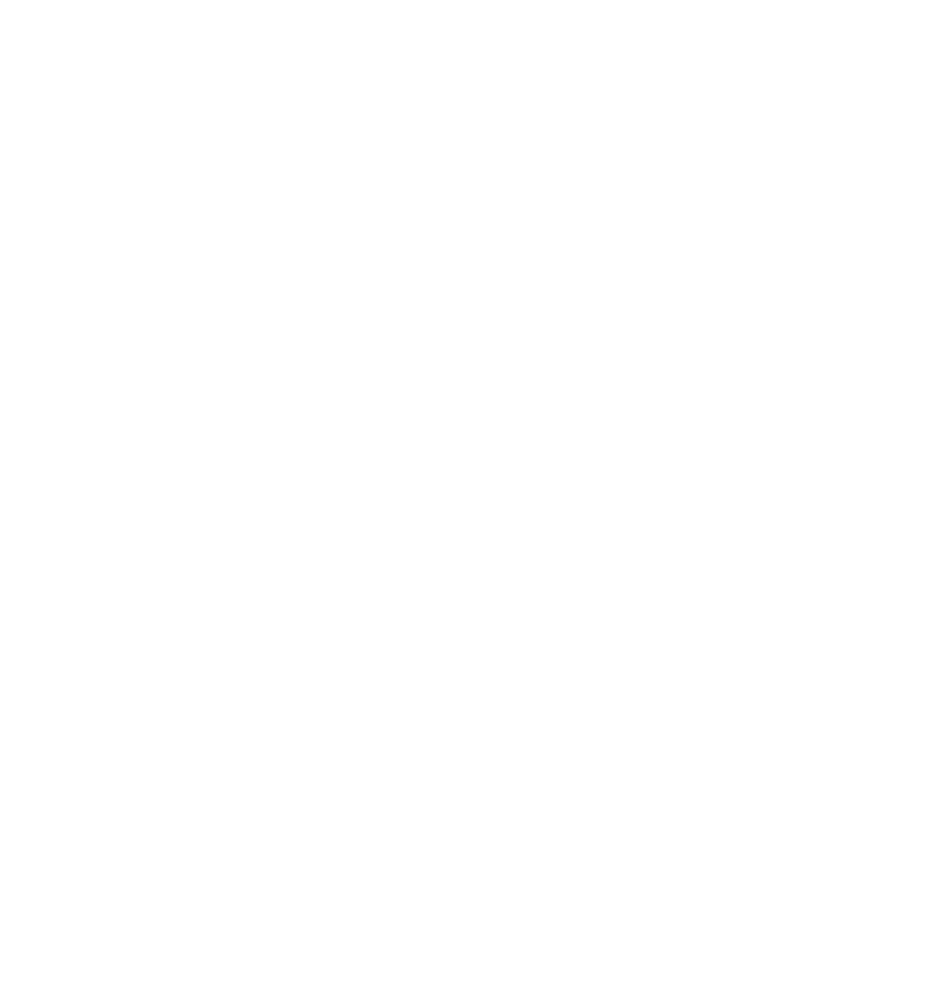
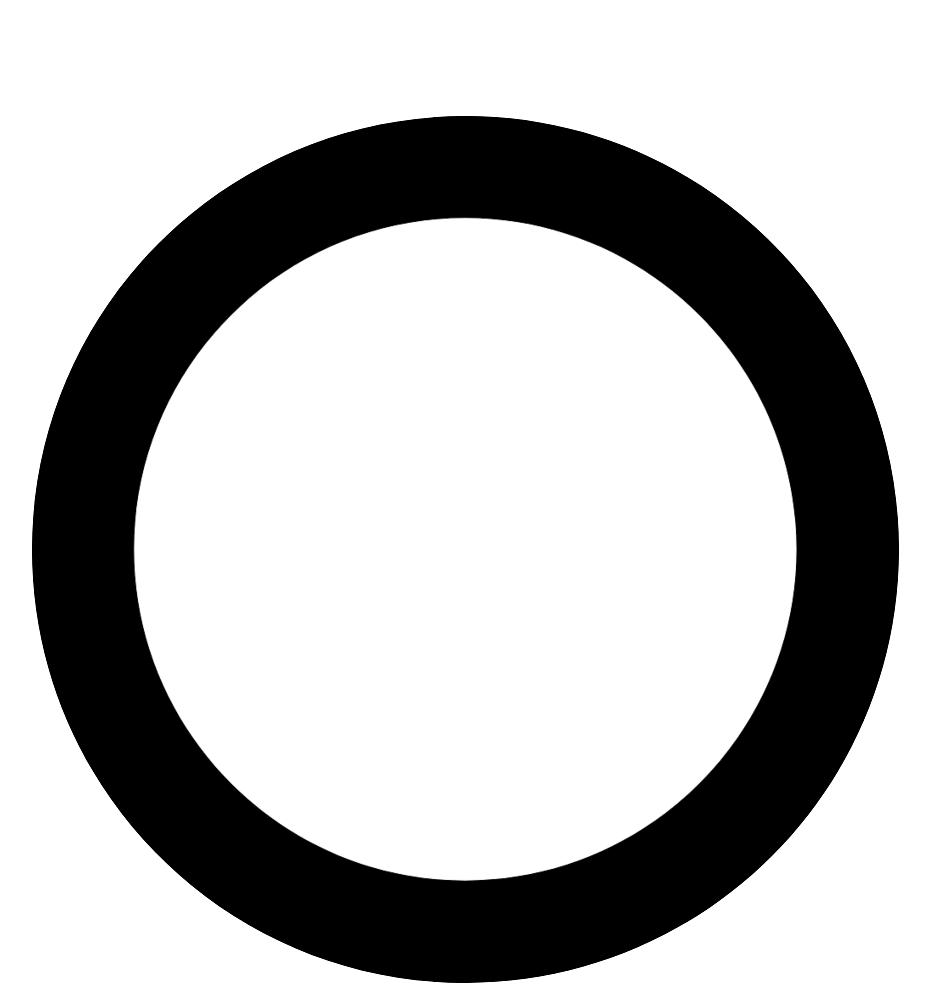
Before and after one commit to WaterWeight/audi, a plain HTML site: page index.html in a window 1280 px wide. Shown: the whole page, without its empty margins (84-1014 px from the left). Before the commit the page ends 800 px from the top, so only its background shows below. Drawn offline with Linux system fonts and the light colour scheme.

Commit message:
Dodanie zdjęcia

```diff
--- a/index.html
+++ b/index.html
@@ -6,6 +6,6 @@
     <link rel="stylesheet" href="MainStyles.css" />
 </head>
 <body>
-
+    <img class="Pierwszy" src="Single_circle.png">
 </body>
 </html>
```
